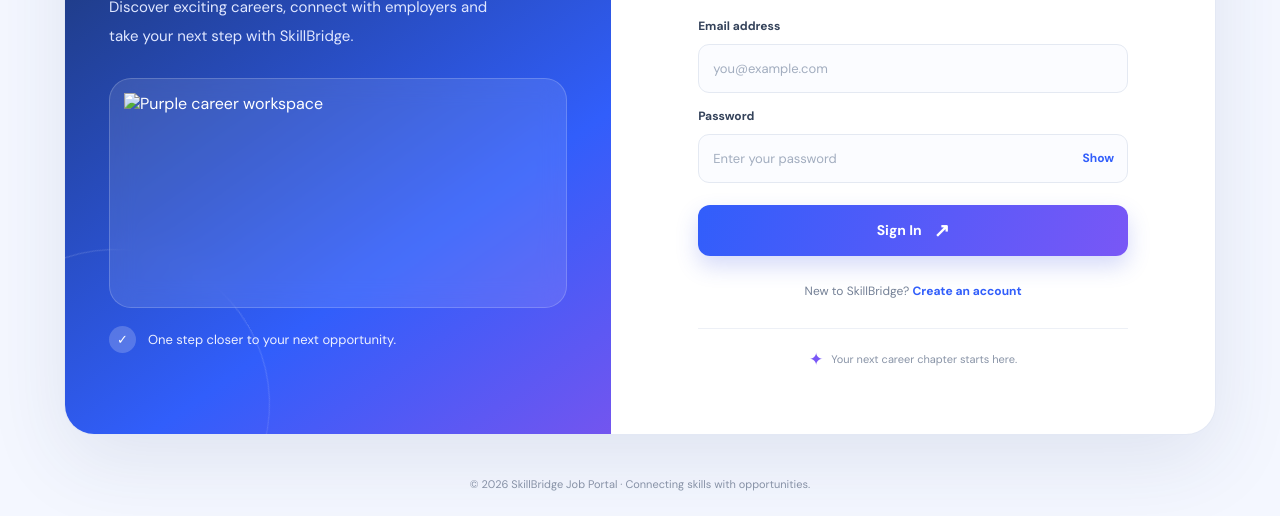
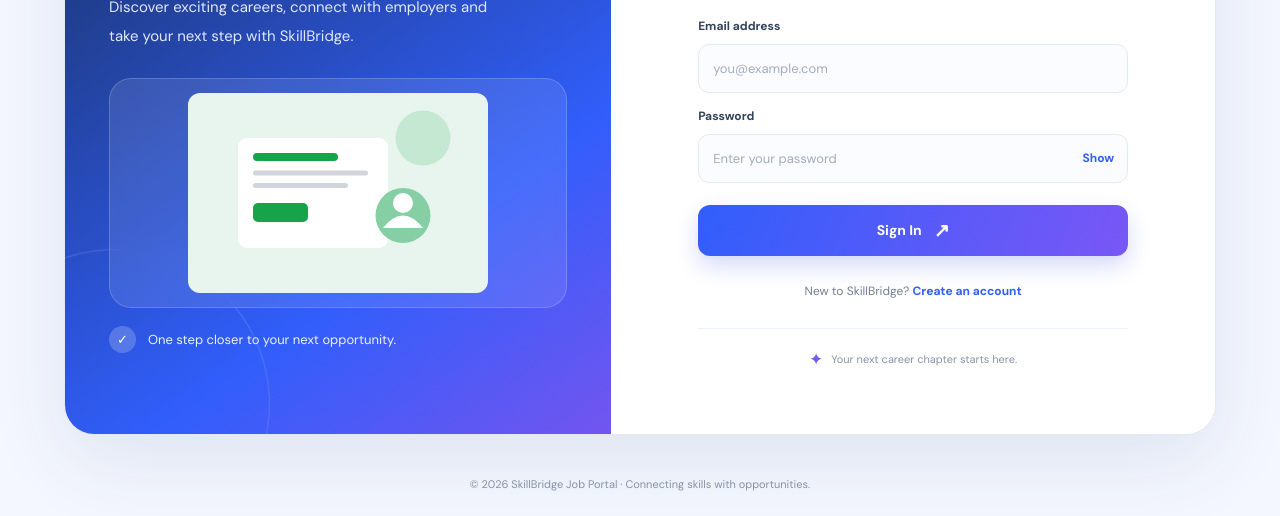
Before and after one commit to vaishnavi1545/skillbridge-job-portal, a website: page public/login.html in a window 1280 px wide. Shown: the part 389-905 px from the top of the page. Drawn offline with Linux system fonts and the light colour scheme.

Commit message:
Update login.html

```diff
--- a/public/login.html
+++ b/public/login.html
@@ -37,8 +37,8 @@
         </p>
 
         <div class="welcome-art">
-          <img src="assets/.  "
-       alt="Purple career workspace">
+          <img src="assets/hero.svg"
+               alt="Professionals collaborating">
         </div>
 
         <div class="trust-note">
```
